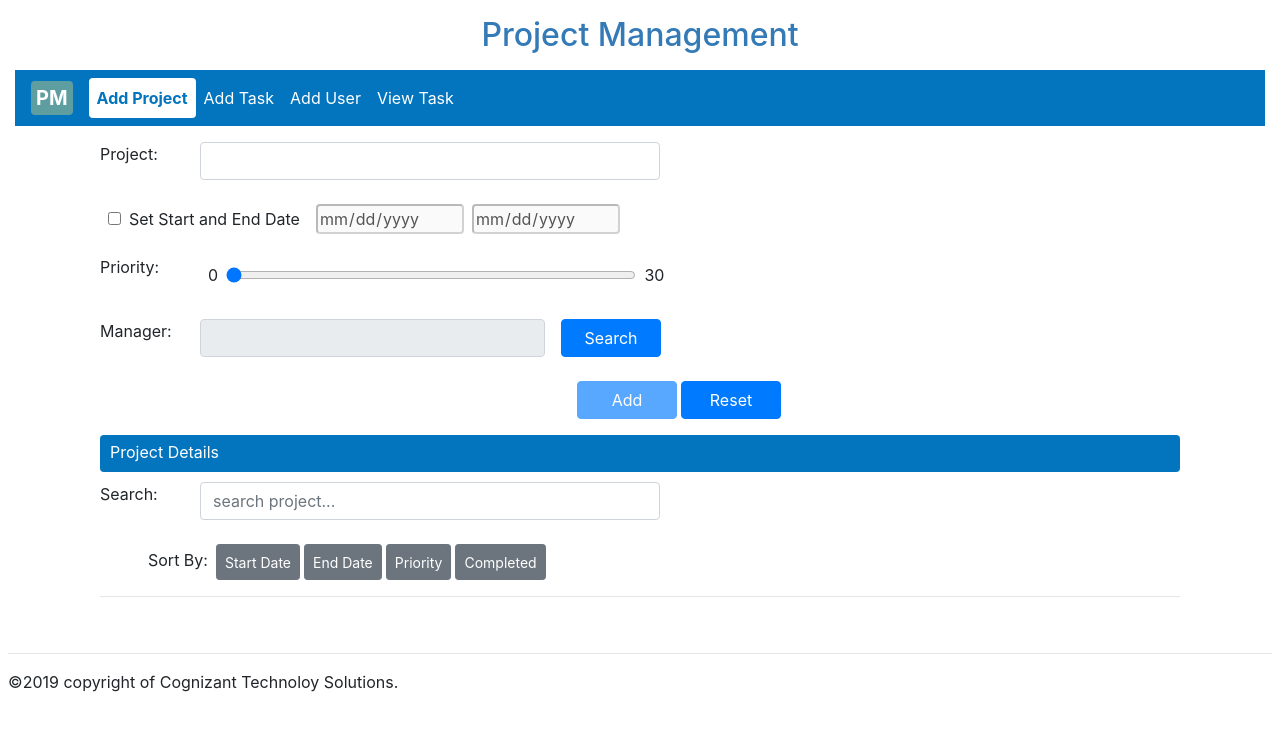
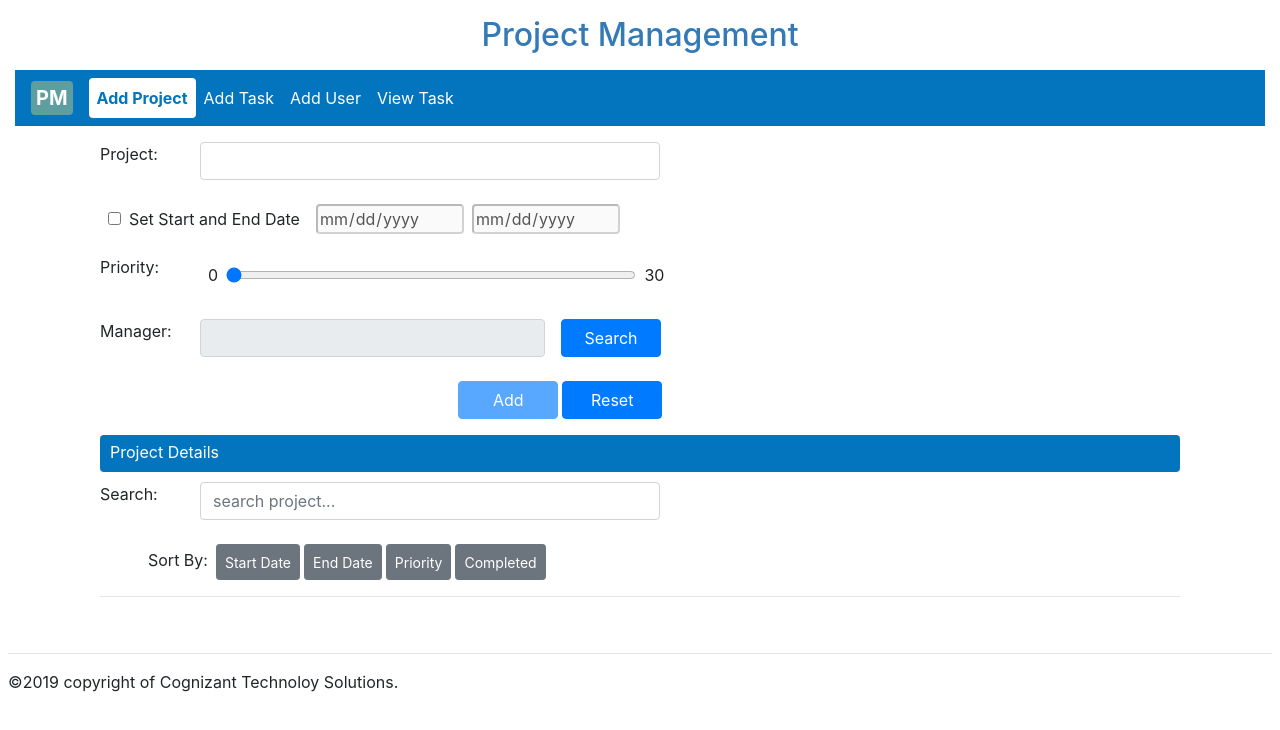
Before and after one commit to RaghuDevaraj/angularSpringAssignment, an Angular app in the folder angularDevelopment/: page /project in a window 1280 px wide. Shown: the top 730 px of the page. Built offline with nearby package versions, Linux system fonts and the light colour scheme.

Commit message:
primary button alignment updated.

```diff
--- a/angularDevelopment/src/app/components/add-task/add-task.component.css
+++ b/angularDevelopment/src/app/components/add-task/add-task.component.css
@@ -15,6 +15,9 @@
 input[type='date'] {
     border-radius: .25rem;
 }
+#resetButtton {
+	margin-right: 3.3rem;
+}
 @media screen and (max-width: 768px) {
     label {
         min-width: 70px;
--- a/angularDevelopment/src/app/components/add-task/add-task.component.html
+++ b/angularDevelopment/src/app/components/add-task/add-task.component.html
@@ -56,8 +56,8 @@
                     <button type="button" class="btn btn-primary ml-3" (click)="searchUser()" [disabled]="isParentTask || editIndex">Search</button>
                  </div>
                 <br/>
-                 <div class="col-md-5">
-                     <button type="button" class="btn btn-primary float-right ml-1" (click)="reset()">Reset</button>
+                 <div class="col-md-7">
+                     <button type="button" class="btn btn-primary float-right ml-1" (click)="reset()" id="resetButton">Reset</button>
                      <button type="button" class="btn btn-primary float-right" [disabled]="addTaskForm.invalid" (click)="addUpdateProject()">{{editIndex ? 'Update' : 'Add'}}</button>
                  </div>
                  <br/><br/>
--- a/angularDevelopment/src/app/components/project/project.component.css
+++ b/angularDevelopment/src/app/components/project/project.component.css
@@ -11,6 +11,9 @@
 }
 input[type='date'] {
     border-radius: .25rem;
+}
+#resetButtton {
+	margin-right: 3.3rem;
 }
 .sort {
     min-width: 0px;
--- a/angularDevelopment/src/app/components/project/project.component.html
+++ b/angularDevelopment/src/app/components/project/project.component.html
@@ -37,8 +37,8 @@
                     <button type="button" class="btn btn-primary ml-3" (click)="searchUser()">Search</button>
                  </div>
                 <br/>
-                 <div class="col-md-8">
-                     <button type="button" class="btn btn-primary float-right ml-1 mr-4 mb-3" (click)="reset()">Reset</button>
+                 <div class="col-md-7">
+                     <button type="button" class="btn btn-primary float-right ml-1 mb-3" (click)="reset()" id="resetButtton">Reset</button>
                      <button type="button" class="btn btn-primary float-right ml-1" [disabled]="projectForm.invalid" (click)="addUpdateProject()">{{isEdit ? 'Update' : 'Add'}}</button>
                  </div>
               </div>
--- a/angularDevelopment/src/app/components/user/user.component.html
+++ b/angularDevelopment/src/app/components/user/user.component.html
@@ -26,8 +26,8 @@
                 <label class="text-danger">{{formErrors.employeeID}}</label>
             </div>
              <br/>
-             <div class="col-md-7">
-                 <button type="button" class="btn btn-primary float-right ml-1 mr-4 mb-3" [disabled]="!userForm.dirty" (click)="reset()" id="reset">Reset</button>
+             <div class="col-md-6">
+                 <button type="button" class="btn btn-primary float-right ml-1 mr-5 mb-3" [disabled]="!userForm.dirty" (click)="reset()" id="reset">Reset</button>
                  <button type="button" class="btn btn-primary float-right ml-1" [disabled]="userForm.invalid" (click)="addUpdateUser()" id="addUser">{{isEdit ? 'Update' : 'Add'}}</button>
              </div>
           </div>
```
